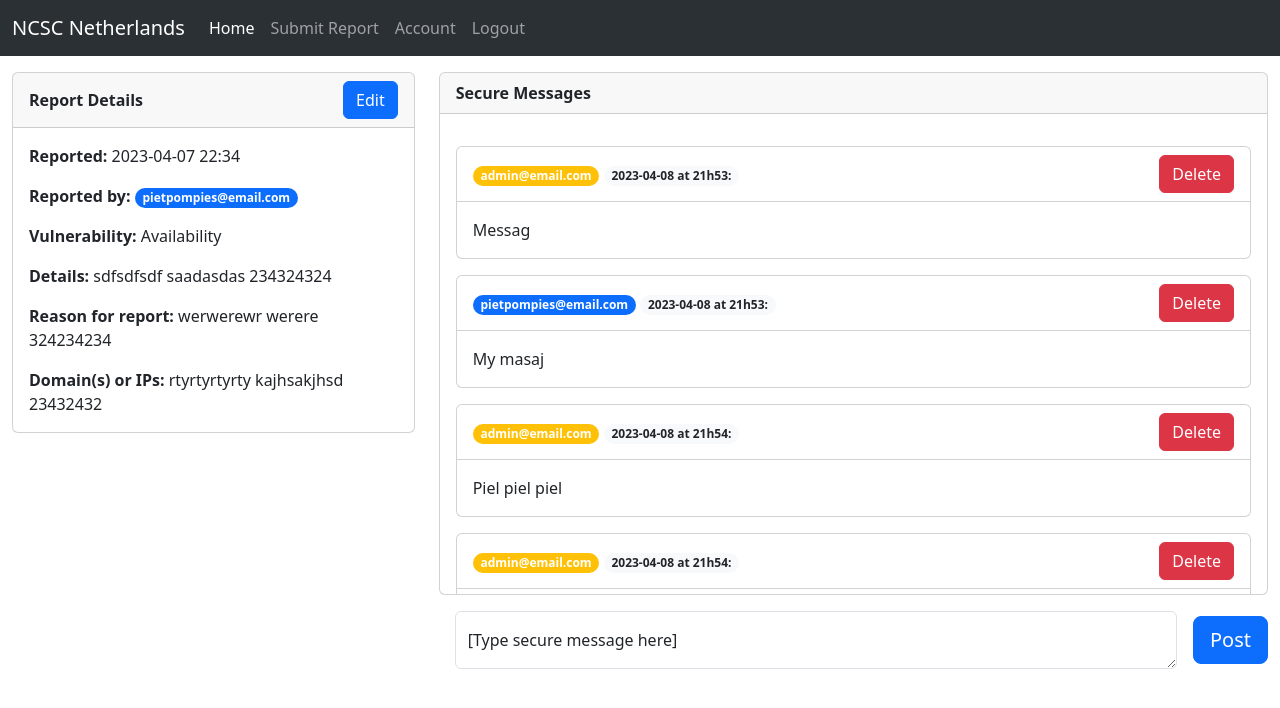
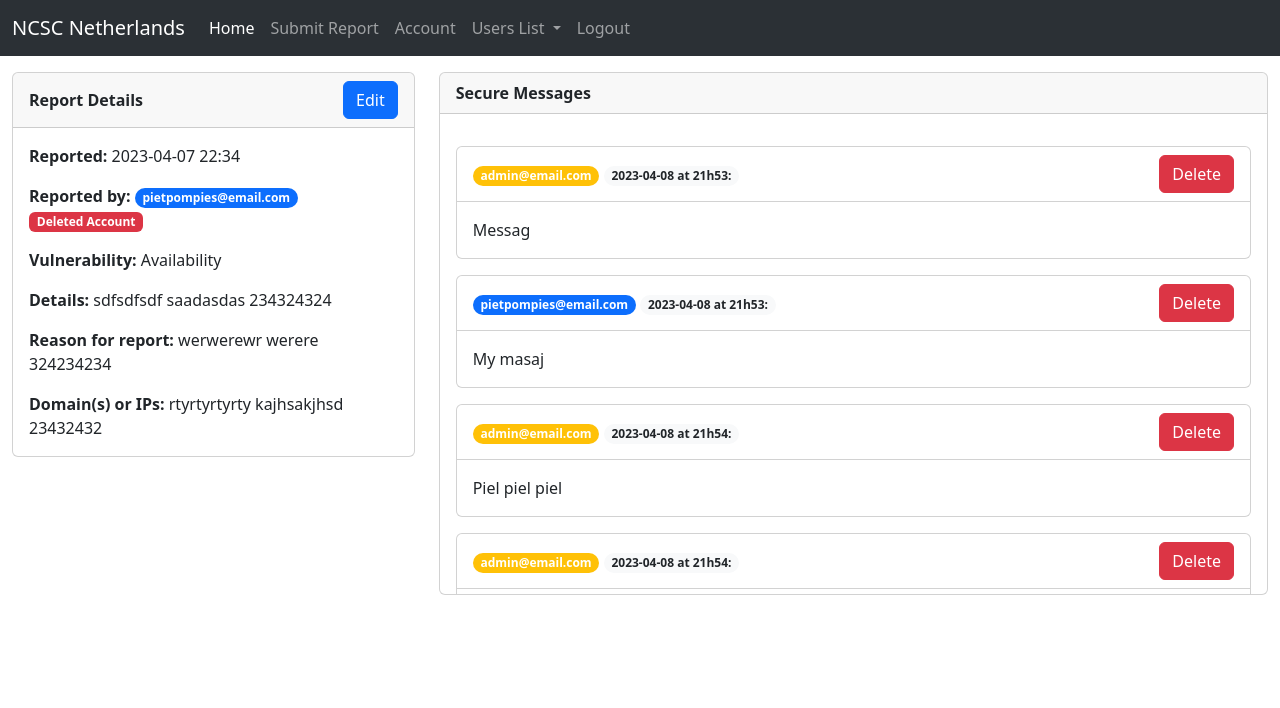
Before and after one commit to nmajola81/ssd-project, a Flask app: page /messaging/5 in a window 1280 px wide. Shown: the top 708 px of the page. Run offline with Flask 3, Linux system fonts and the light colour scheme; a user stored in the database is signed in.

Commit message:
Users list
Improvements:
-Active users list
-Deleted user list
-Fixes involving deleted users e.g. unable to post messages

```diff
--- a/App.py
+++ b/App.py
@@ -111,6 +111,9 @@ def register():
                 form.populate_obj(existing_email_user)
                 existing_email_user.password = generate_password_hash(form.password.data, 'sha256')
                 existing_email_user.is_deleted = False
+                #Reset to a User; admin will need to grant Admin rights again
+                #Reset to a User; admin will need to grant Admin rights again
+                existing_email_user.role = "User"
                 db.session.commit()
 
         else:
@@ -232,16 +235,24 @@ def dashboard():
     return render_template("dashboard.html", reports=reports, role=current_user.role)
 
 
-@app.route("/listusers")
+@app.route("/listusers/<int:active>")
 @login_required
-def allusers():
+def allusers(active):
     if current_user.role != "Admin":
         abort(403)
 
-    users = db.session.query(User) \
-        .order_by(User.id.asc()).all()
+    if active == 1:
+        users = db.session.query(User) \
+            .where(User.is_deleted==False) \
+            .order_by(User.id.asc()).all()
+    elif active == 0:
+        users = db.session.query(User) \
+            .where(User.is_deleted==True) \
+            .order_by(User.id.asc()).all()
+    else:
+        pass
 
-    return render_template("listusers.html", users=users)
+    return render_template("listusers.html", users=users, active=active)
 
 
 @app.route("/messaging/<int:report_id>/<int:msg_id>", methods=["GET", "POST"])
@@ -270,7 +281,8 @@ def messaging(report_id, msg_id=None):
         "id": report_encr.id,
         "user_id": report_encr.user_id,
         "user_email": report_encr.user.email,
-        "date_time": report_encr.date_time.strftime('%Y-%m-%d %H:%M')
+        "date_time": report_encr.date_time.strftime('%Y-%m-%d %H:%M'),
+        "user_is_deleted": report_encr.user.is_deleted
     }
     report.update(content)
 
@@ -532,10 +544,10 @@ def deleteaccount(email):
         return abort(403)
 
     # Clear user's personal info
-    user.surname = ""
-    user.first_name = ""
-    user.surname_prefix = ""
-    user.phone_number = ""
+    # user.surname = ""
+    # user.first_name = ""
+    # user.surname_prefix = ""
+    # user.phone_number = ""
     user.is_deleted = True
 
     # user_reports = Report.query.filter_by(user_id=user.id).all()
@@ -554,10 +566,10 @@ def deleteaccount(email):
     else:
         referrer = request.referrer
 
-        if referrer.find("/account"):
+        if referrer.find("/account") >= 0:
             return redirect(url_for("getaccount", email=email))
         else:
-            return redirect(url_for("dashboard"))
+            return redirect(url_for("allusers",active=1))
 
 
 @app.errorhandler(405)  # This creates a customise 405 error page to prevent information leakage
--- a/templates/base.html
+++ b/templates/base.html
@@ -1,4 +1,3 @@
-
 <!DOCTYPE html>
 <html lang="en">
 <head>
@@ -10,7 +9,9 @@
 
 
 
-        <script src="https://code.jquery.com/jquery-3.6.4.min.js" integrity="sha384-UG8ao2jwOWB7/oDdObZc6ItJmwUkR/PfMyt9Qs5AwX7PsnYn1CRKCTWyncPTWvaS" crossorigin="anonymous"></script>
+        <script src="https://code.jquery.com/jquery-3.6.4.min.js"
+                integrity="sha384-UG8ao2jwOWB7/oDdObZc6ItJmwUkR/PfMyt9Qs5AwX7PsnYn1CRKCTWyncPTWvaS"
+                crossorigin="anonymous"></script>
 
 
         <link href="https://cdn.jsdelivr.net/npm/bootstrap@5.3.0-alpha2/dist/css/bootstrap.min.css" rel="stylesheet"
@@ -65,6 +66,20 @@
                     <li class="nav-item">
                         <a class="nav-link" href="{{ url_for('getaccount', email=current_user.email) }}">Account</a>
                     </li>
+                    {% if current_user.role=="Admin" %}
+                        <li class="nav-item dropdown">
+                            <a class="nav-link dropdown-toggle" href="#" id="navbarDropdown" role="button"
+                               data-bs-toggle="dropdown" aria-expanded="true">
+                                Users List
+                            </a>
+                            <ul class="dropdown-menu" aria-labelledby="navbarDropdown" data-bs-popper="none">
+                                <li><a class="dropdown-item" href="{{ url_for('allusers', active=1) }}">Active
+                                    Users</a></li>
+                                <li><a class="dropdown-item" href="{{ url_for('allusers', active=0) }}">Deleted
+                                    Users</a></li>
+                            </ul>
+                        </li>
+                    {% endif %}
                     <li class="nav-item">
                         <a class="nav-link" href="{{ url_for('logout') }}">Logout</a>
                     </li>
@@ -91,7 +106,7 @@
                         </div>
                     {% endfor %}
                 {% endif %}
-        {% endwith%}
+            {% endwith %}
             {% block content %}{% endblock %}
         </div>
     </div>
--- a/templates/messaging.html
+++ b/templates/messaging.html
@@ -85,6 +85,7 @@
                         <p class="card-text"><strong>Reported by:</strong> <a
                                 href="{{ url_for('getaccount', email=report.user_email) }}"
                                 class="badge rounded-pill bg-primary text-decoration-none">{{ report.user_email }}</a>
+                            {% if report.user_is_deleted %}<span class="badge bg-danger">Deleted Account</span> {% endif %}
                         </p>
                         <p class="card-text"><strong>Vulnerability:</strong> {{ report.vulnerability }}</p>
                         <p class="card-text"><strong>Details:</strong> {{ report.explanation }} </p>
@@ -133,28 +134,10 @@
                         </div>
                     </div>
                 </div>
+            {% if not report.user_is_deleted %}
                 <form action="" method="post">
                     {{ form.hidden_tag() }}
                     <div class="row my-3">
-
-
-                        {#                        <div class="col d-flex align-items-center">#}
-                        {#                            <div class="input-group">#}
-                        {#                                <span class="input-group-text">Secure Message</span>#}
-                        {#                                {{ form.message(class="form-control flex-grow-1 me-3") }}#}
-                        {#                            </div>#}
-                        {#                            {{ form.submit(class="btn btn-primary btn-lg") }}#}
-                        {##}
-                        {#                        </div>#}
-
-{#                        <div class="col d-flex align-items-center">#}
-{#                            <div class="input-group">#}
-{#                                <span class="input-group-text">Secure Message</span>#}
-{#                                {{ form.message(class="form-control flex-grow-1 me-3") }}#}
-{#                            </div>#}
-{#                            {{ form.submit(class="btn btn-primary btn-lg") }}#}
-{##}
-{#                        </div>#}
 
                         {# Starts #}
                         <div class="col d-flex align-items-center">
@@ -189,6 +172,7 @@
 
                     </div>
                 </form>
+            {% endif %}
             </div>
         </div>
     </div>
```
Also changed, not shown: templates/listusers.html (+49 -4 lines), instance/database.db. Lines whose indentation alone changed are shown as unchanged.
